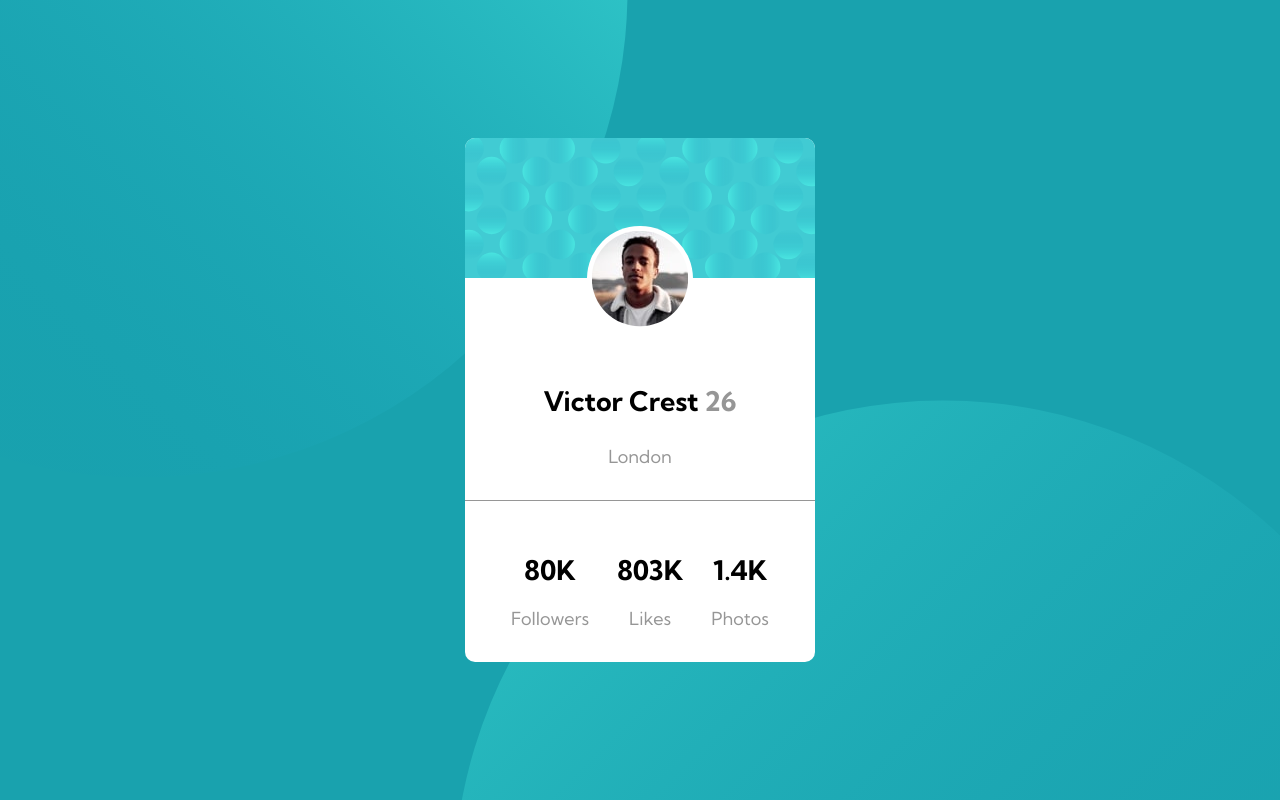
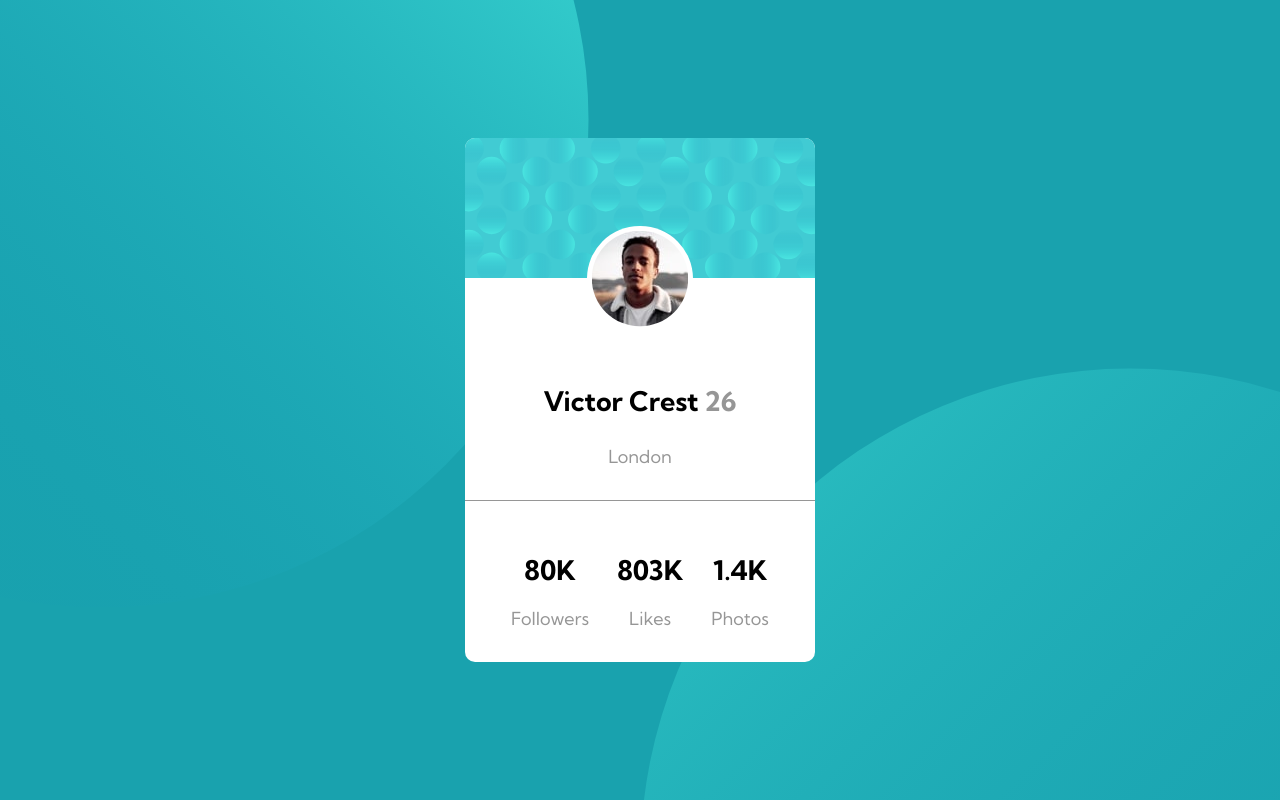
Before and after one commit to Anthony-2003/profile-card-component-frontend-mentor, a plain HTML site: page index.html in a window 1280 px wide. Drawn offline with nearby package versions, Linux system fonts and the light colour scheme.

Commit message:
update styles of body

```diff
--- a/assets/css/index.css
+++ b/assets/css/index.css
@@ -24,7 +24,10 @@
 /*Body styles below*/
 
 .body {
-    background: var(--Dark-cyan) url("../img/bg-pattern-top.svg") no-repeat -40px -500px;
+    background: var(--Dark-cyan);
+    background-image: url("../img/bg-pattern-top.svg"), url("../img/bg-pattern-bottom.svg");
+    background-repeat: no-repeat, no-repeat;
+    background-position: bottom 24vh right 54vw, top 46vh left 50vw;
 }
 
 /*Styles of main section below*/
@@ -34,7 +37,7 @@
     justify-content: center;
     align-items: center;
     height: 100vh;
-    background: url("../img/bg-pattern-bottom.svg") no-repeat 110% 400px;
+
 }
 
 /*Styles of card section below*/
@@ -115,29 +118,3 @@
 .card__footer__column__span {
     color: var(--Dark-gray);
 }
-
-/*-----------------------------Responsive-------------------------------*/
-
-/*---------------------------------1440px-------------------------------------*/
-
-@media (max-width: 1440px){
-   .body {
-    background-position: -350px -500px;
-   }
-
-   .main {
-       background-position: 150% 400px;
-   }
-}
-
-/*---------------------------------375px-----------------------------------------*/
-
-@media (max-width: 375px){
-    .body {
-        background-position: -670px -645px;
-    }
-
-    .main {
-        background-position: -26% 400px;
-    }
- }
```
